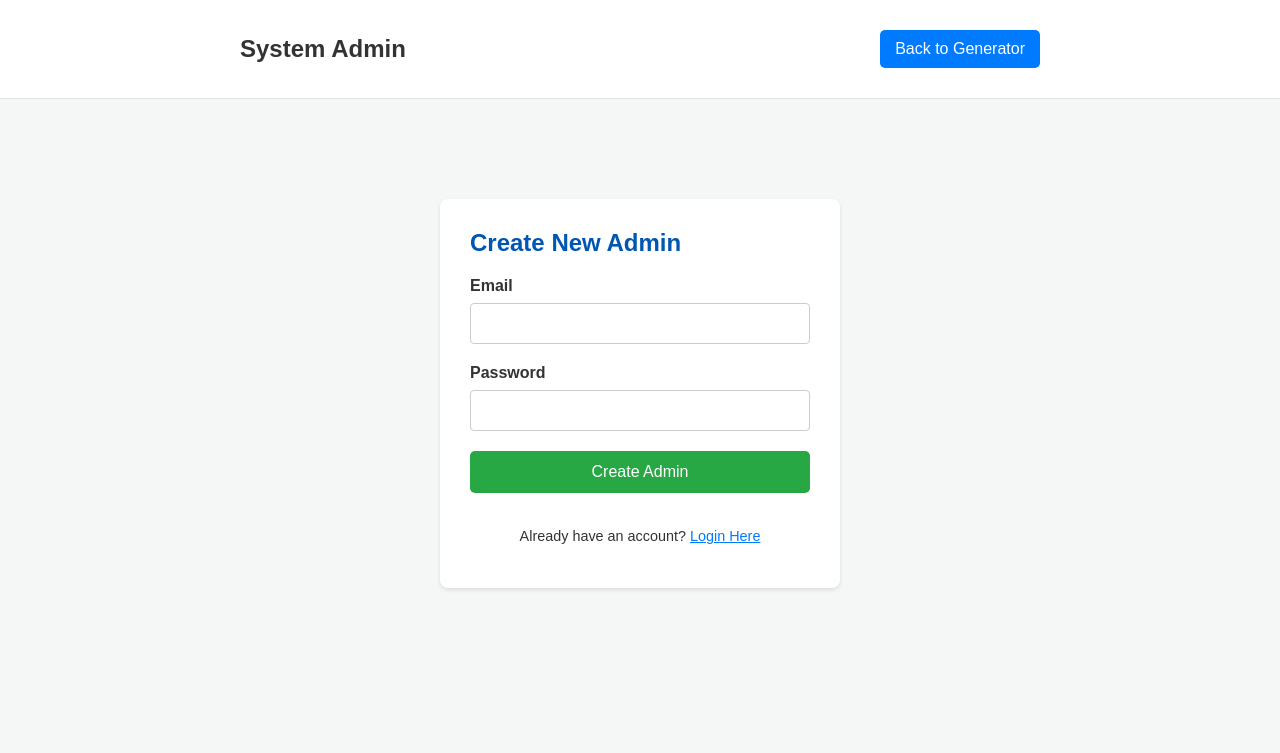
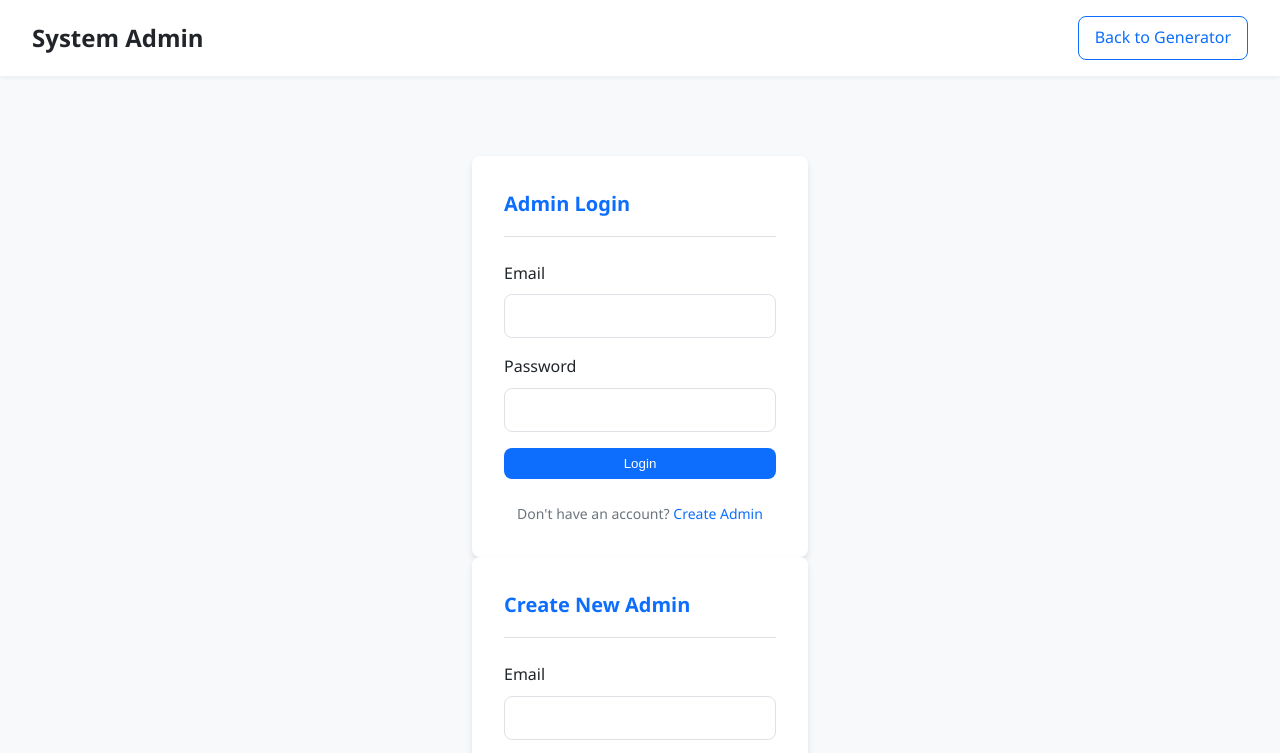
Before and after one commit to fahreziahmad/039_APIKeyGenerator, a website: page public/login.html in a window 1280 px wide. Both pictures are taken after a click on the link "Create Admin". Shown: the top 753 px of the page. Drawn offline with Linux system fonts and the light colour scheme.

Commit message:
add code login.html

```diff
--- a/public/login.html
+++ b/public/login.html
@@ -4,77 +4,219 @@
     <meta charset="UTF-8">
     <meta name="viewport" content="width=device-width, initial-scale=1.0">
     <title>Admin Login</title>
-    <link rel="stylesheet" href="style.css">
     <style>
-        .auth-container { max-width: 400px; margin: 50px auto; }
-        .toggle-text { text-align: center; margin-top: 15px; font-size: 0.9rem; }
-        .toggle-text a { color: #007bff; cursor: pointer; text-decoration: underline; }
-        .hidden { display: none; }
+        :root {
+            --primary: #0d6efd;
+            --primary-hover: #0b5ed7;
+            --secondary: #6c757d;
+            --light: #f8f9fa;
+            --dark: #212529;
+            --gray-100: #f8f9fa;
+            --gray-200: #e9ecef;
+            --border-color: #dee2e6;
+            --shadow: 0 4px 6px rgba(0, 0, 0, 0.1);
+            --radius: 8px;
+        }
+
+        * {
+            margin: 0;
+            padding: 0;
+            box-sizing: border-box;
+        }
+
+        body {
+            font-family: 'Segoe UI', Tahoma, Geneva, Verdana, sans-serif;
+            background-color: var(--gray-100);
+            color: var(--dark);
+            line-height: 1.6;
+        }
+
+        header {
+            background-color: white;
+            box-shadow: 0 2px 4px rgba(0,0,0,0.05);
+            padding: 1rem 2rem;
+            display: flex;
+            justify-content: space-between;
+            align-items: center;
+        }
+
+        .header-title {
+            font-size: 1.5rem;
+            font-weight: 600;
+            color: var(--dark);
+        }
+
+        .btn {
+            display: inline-block;
+            padding: 0.5rem 1rem;
+            border-radius: var(--radius);
+            text-decoration: none;
+            font-weight: 500;
+            transition: all 0.2s ease;
+            cursor: pointer;
+        }
+
+        .btn-primary {
+            background-color: var(--primary);
+            color: white;
+            border: none;
+        }
+
+        .btn-primary:hover {
+            background-color: var(--primary-hover);
+            transform: translateY(-1px);
+        }
+
+        .btn-outline {
+            background-color: transparent;
+            color: var(--primary);
+            border: 1px solid var(--primary);
+        }
+
+        .btn-outline:hover {
+            background-color: rgba(13, 110, 253, 0.1);
+            border-color: var(--primary-hover);
+        }
+
+        .container {
+            max-width: 400px;
+            margin: 3rem auto;
+            padding: 2rem;
+        }
+
+        .card {
+            background-color: white;
+            border-radius: var(--radius);
+            box-shadow: var(--shadow);
+            padding: 2rem;
+        }
+
+        .card-header {
+            margin-bottom: 1.5rem;
+            padding-bottom: 1rem;
+            border-bottom: 1px solid var(--border-color);
+        }
+
+        .card-title {
+            font-size: 1.25rem;
+            font-weight: 600;
+            color: var(--primary);
+        }
+
+        .form-group {
+            margin-bottom: 1rem;
+        }
+
+        .form-label {
+            display: block;
+            margin-bottom: 0.5rem;
+            font-weight: 500;
+        }
+
+        .form-control {
+            width: 100%;
+            padding: 0.75rem;
+            border: 1px solid var(--border-color);
+            border-radius: var(--radius);
+
+            font-size: 1rem;
+            transition: border-color 0.2s;
+        }
+
+        .form-control:focus {
+            outline: none;
+            border-color: var(--primary);
+            box-shadow: 0 0 0 0.2rem rgba(13, 110, 253, 0.25);
+        }
+
+        .form-footer {
+            margin-top: 1.5rem;
+            text-align: center;
+            font-size: 0.875rem;
+            color: var(--secondary);
+        }
+
+        .form-footer a {
+            color: var(--primary);
+            text-decoration: none;
+            font-weight: 500;
+        }
+
+        .form-footer a:hover {
+            text-decoration: underline;
+        }
+
+        .toggle-section {
+            display: none;
+        }
+
+        .active {
+            display: block;
+        }
     </style>
 </head>
 <body>
     <header>
-        <nav>
-            <div class="container">
-                <h1>System Admin</h1>
-                <a href="/" class="btn">Back to Generator</a>
-            </div>
-        </nav>
+        <div class="header-title">System Admin</div>
+        <a href="/" class="btn btn-outline">Back to Generator</a>
     </header>
 
     <main>
-        <div class="container auth-container">
-            <section id="loginSection" class="generator-card">
-                <h2>Admin Login</h2>
+        <div class="container">
+            <div class="card">
+                <div class="card-header">
+                    <h2 class="card-title">Admin Login</h2>
+                </div>
                 <form id="loginForm">
                     <div class="form-group">
-                        <label>Email</label>
-                        <input type="email" id="loginEmail" required>
+                        <label for="loginEmail" class="form-label">Email</label>
+                        <input type="email" id="loginEmail" class="form-control" required>
                     </div>
                     <div class="form-group">
-                        <label>Password</label>
-                        <input type="password" id="loginPassword" required>
+                        <label for="loginPassword" class="form-label">Password</label>
+                        <input type="password" id="loginPassword" class="form-control" required>
                     </div>
-                    <button type="submit" class="btn btn-primary">Login</button>
-                    <p class="toggle-text">
+                    <button type="submit" class="btn btn-primary" style="width: 100%;">Login</button>
+                    <div class="form-footer">
                         Don't have an account? <a id="showRegister">Create Admin</a>
-                    </p>
+                    </div>
                 </form>
-            </section>
+            </div>
 
-            <section id="registerSection" class="generator-card hidden">
-                <h2>Create New Admin</h2>
+            <div class="card toggle-section" id="registerSection">
+                <div class="card-header">
+                    <h2 class="card-title">Create New Admin</h2>
+                </div>
                 <form id="registerForm">
                     <div class="form-group">
-                        <label>Email</label>
-                        <input type="email" id="regEmail" required>
+                        <label for="regEmail" class="form-label">Email</label>
+                        <input type="email" id="regEmail" class="form-control" required>
                     </div>
                     <div class="form-group">
-                        <label>Password</label>
-                        <input type="password" id="regPassword" required>
+                        <label for="regPassword" class="form-label">Password</label>
+                        <input type="password" id="regPassword" class="form-control" required>
                     </div>
-                    <button type="submit" class="btn btn-primary" style="background-color: #28a745;">Create Admin</button>
-                    <p class="toggle-text">
+                    <button type="submit" class="btn btn-primary" style="width: 100%;">Create Admin</button>
+                    <div class="form-footer">
                         Already have an account? <a id="showLogin">Login Here</a>
-                    </p>
+                    </div>
                 </form>
-            </section>
+            </div>
         </div>
     </main>
 
     <script>
-        // Toggle Forms
-        const loginSection = document.getElementById('loginSection');
+        const loginSection = document.querySelector('.card');
         const registerSection = document.getElementById('registerSection');
 
         document.getElementById('showRegister').addEventListener('click', () => {
-            loginSection.classList.add('hidden');
-            registerSection.classList.remove('hidden');
+            loginSection.classList.remove('active');
+            registerSection.classList.add('active');
         });
 
         document.getElementById('showLogin').addEventListener('click', () => {
-            registerSection.classList.add('hidden');
-            loginSection.classList.remove('hidden');
+            registerSection.classList.remove('active');
+            loginSection.classList.add('active');
         });
 
         // Handle Login
@@ -93,9 +235,8 @@
 
                 if (res.ok) {
                     alert('Login Successful!');
-                    // Simpan status login (sederhana)
                     localStorage.setItem('adminData', JSON.stringify(data.data));
-                    window.location.href = '/admin'; // Redirect ke dashboard
+                    window.location.href = '/admin';
                 } else {
                     alert('Login Failed: ' + data.message);
                 }
@@ -120,7 +261,6 @@
 
                 if (res.ok) {
                     alert('Admin Created Successfully! Please Login.');
-                    // Reset form & switch to login
                     document.getElementById('registerForm').reset();
                     document.getElementById('showLogin').click();
                 } else {
```
